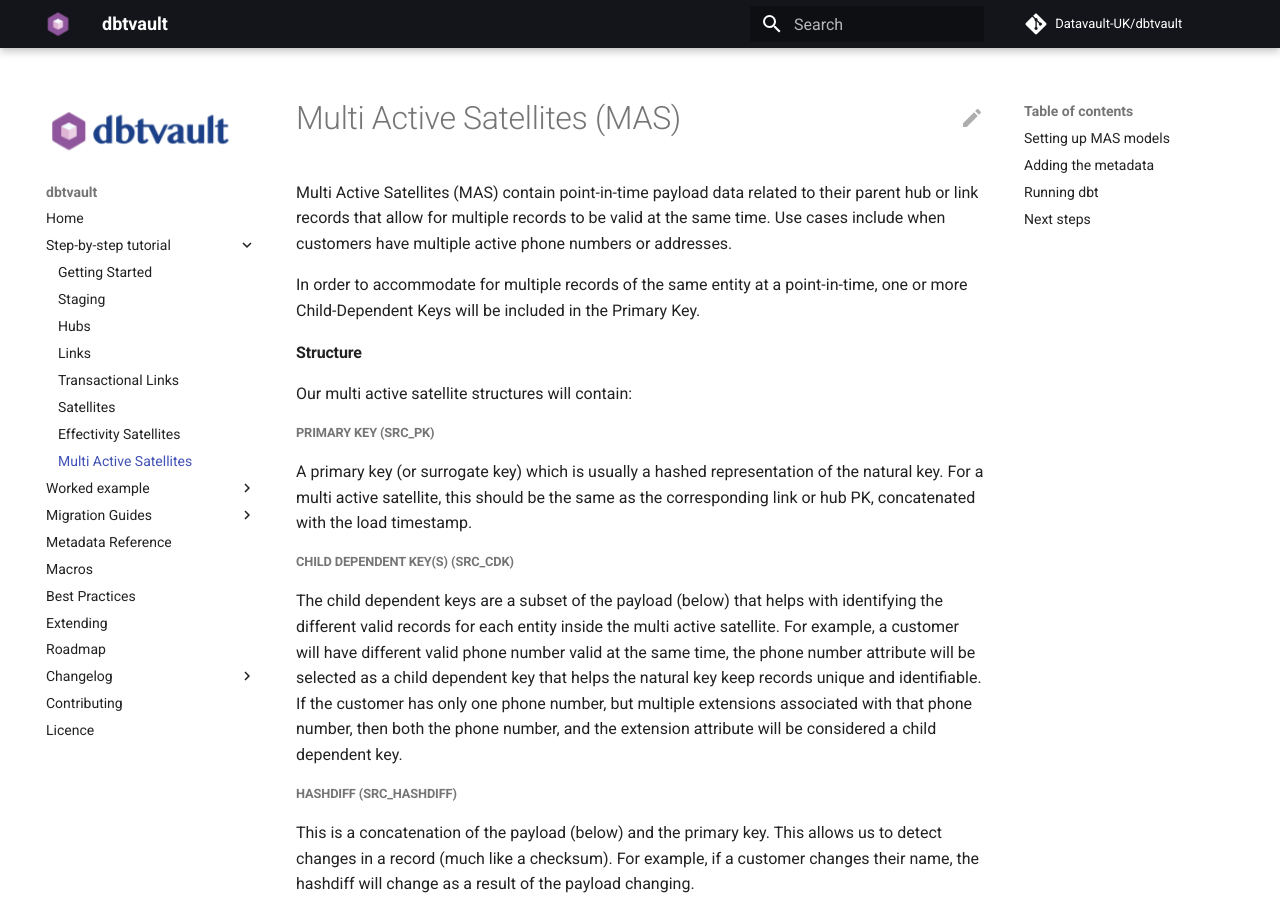
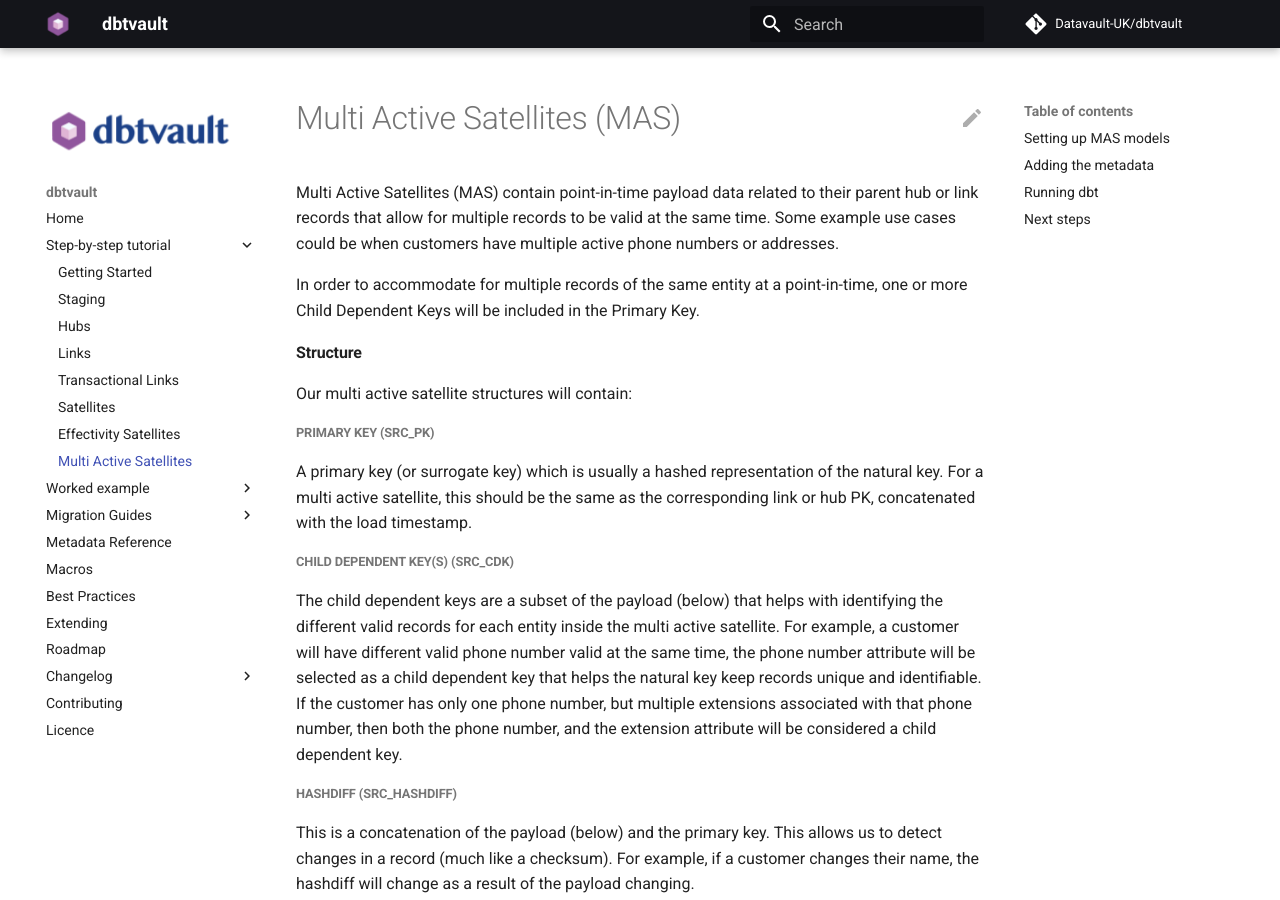
Before and after one commit to Datavault-UK/automate-dv-docs, an MkDocs documentation site: the page built from docs/tutorial/tut_multi_active_satellites.md, in a window 1280 px wide and 900 px high. Built offline with MkDocs 1.6.1 and Material for MkDocs 9.7.7, drawn with Linux system fonts in a browser that asks for light colours; comment, search, counter and statistics services are not loaded; some of the changed text lies outside the part shown.

Commit message:
Updated the MAS tutorial page
- Updated the example table and some small changes to the text

```diff
--- a/docs/tutorial/tut_multi_active_satellites.md
+++ b/docs/tutorial/tut_multi_active_satellites.md
@@ -1,10 +1,10 @@
 # Multi Active Satellites (MAS)
 
 Multi Active Satellites (MAS) contain point-in-time payload data related to their parent hub or link records that
-allow for multiple records to be valid at the same time. Use cases include when customers have multiple active
+allow for multiple records to be valid at the same time. Some example use cases could be when customers have multiple active
 phone numbers or addresses.
 
-In order to accommodate for multiple records of the same entity at a point-in-time, one or more Child-Dependent Keys
+In order to accommodate for multiple records of the same entity at a point-in-time, one or more Child Dependent Keys
 will be included in the Primary Key.
 
 #### Structure
```
Also changed, not shown: other parts of docs/tutorial/tut_multi_active_satellites.md (+4 -2 lines).
